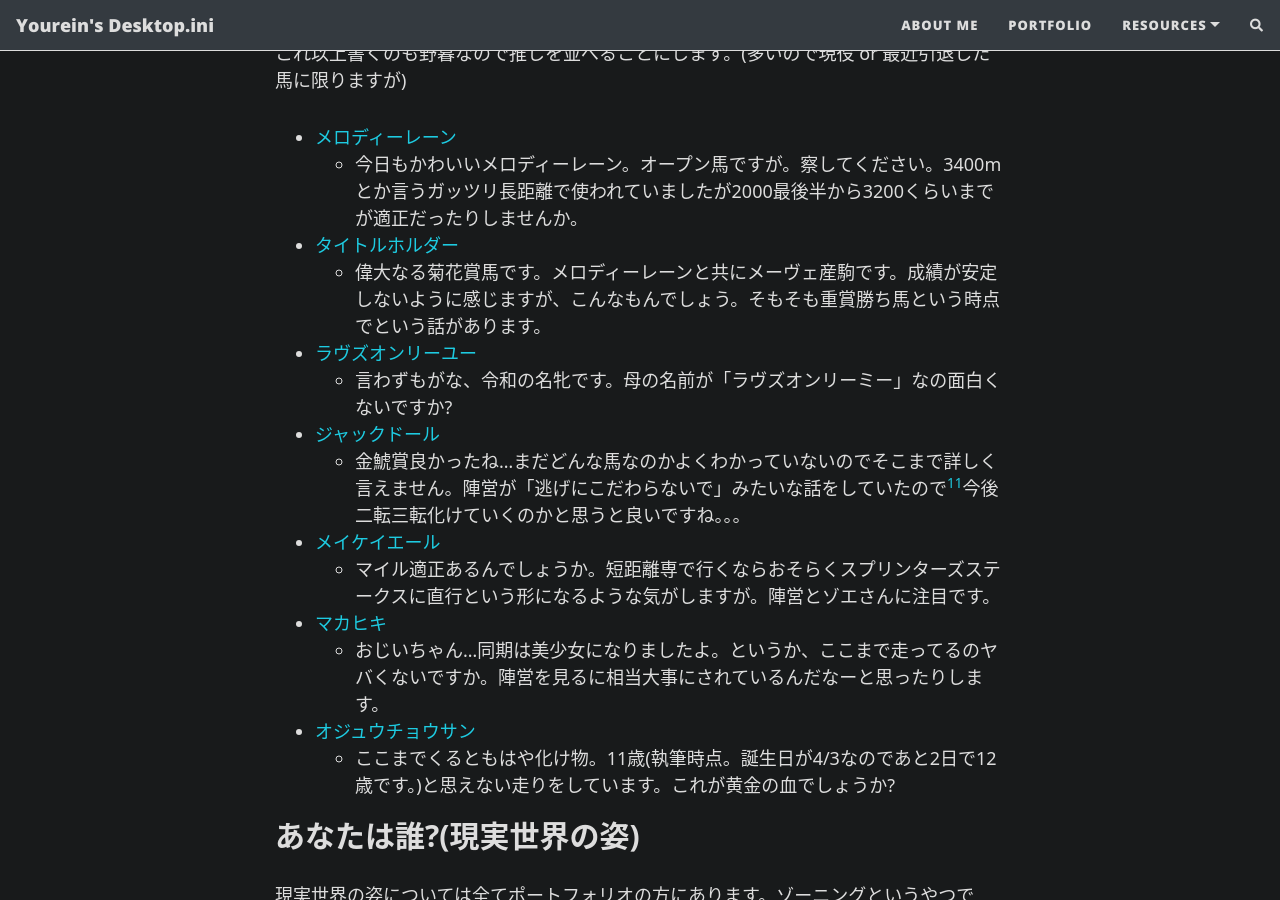
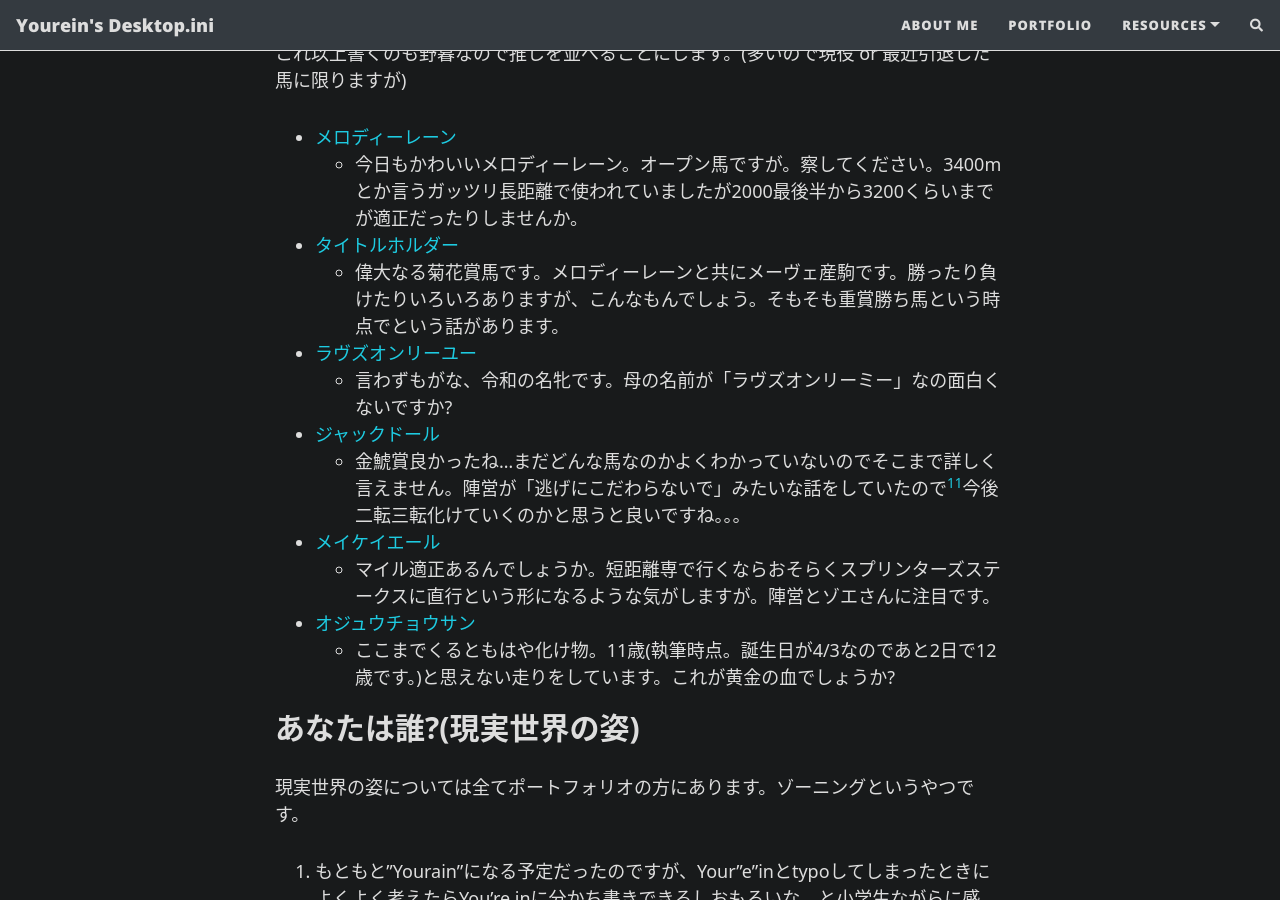
Before and after one commit to Yourein/Yourein.github.io, a Jekyll site: the page built from aboutme.md, in a window 1280 px wide and 900 px high, scrolled down 3760 px. Built offline with Jekyll 4.4.1, drawn with Linux system fonts in a browser that asks for light colours; nearby versions of some CDN libraries; comment, search, counter and statistics services are not loaded.

Commit message:
article updated

```diff
--- a/aboutme.md
+++ b/aboutme.md
@@ -113,15 +113,13 @@ Yourein(ゆれいん/ゆうれいん)と言います。このハンドルネー
 - [メロディーレーン](https://db.netkeiba.com/horse/2016105526/)
   - 今日もかわいいメロディーレーン。オープン馬ですが。察してください。3400mとか言うガッツリ長距離で使われていましたが2000最後半から3200くらいまでが適正だったりしませんか。
 - [タイトルホルダー](https://db.netkeiba.com/horse/2018103559/)
-  - 偉大なる菊花賞馬です。メロディーレーンと共にメーヴェ産駒です。成績が安定しないように感じますが、こんなもんでしょう。そもそも重賞勝ち馬という時点でという話があります。
+  - 偉大なる菊花賞馬です。メロディーレーンと共にメーヴェ産駒です。勝ったり負けたりいろいろありますが、こんなもんでしょう。そもそも重賞勝ち馬という時点でという話があります。
 - [ラヴズオンリーユー](https://db.netkeiba.com/horse/2016104648/)
   - 言わずもがな、令和の名牝です。母の名前が「ラヴズオンリーミー」なの面白くないですか?
 - [ジャックドール](https://db.netkeiba.com/horse/2018100274/)
   - 金鯱賞良かったね...まだどんな馬なのかよくわかっていないのでそこまで詳しく言えません。陣営が「逃げにこだわらないで」みたいな話をしていたので[^11]今後二転三転化けていくのかと思うと良いですね。。。
 - [メイケイエール](https://db.netkeiba.com/horse/2018105069/)
   - マイル適正あるんでしょうか。短距離専で行くならおそらくスプリンターズステークスに直行という形になるような気がしますが。陣営とゾエさんに注目です。
-- [マカヒキ](https://db.netkeiba.com/horse/2013105788/)
-  - おじいちゃん...同期は美少女になりましたよ。というか、ここまで走ってるのヤバくないですか。陣営を見るに相当大事にされているんだなーと思ったりします。
 - [オジュウチョウサン](https://db.netkeiba.com/horse/2011101125/)
   - ここまでくるともはや化け物。11歳(執筆時点。誕生日が4/3なのであと2日で12歳です。)と思えない走りをしています。これが黄金の血でしょうか?
 
```
Also changed, not shown: _posts/2022-4-1-木の直径と中心.md (+8 -4 lines), portfolio.md (+5 -5 lines).
